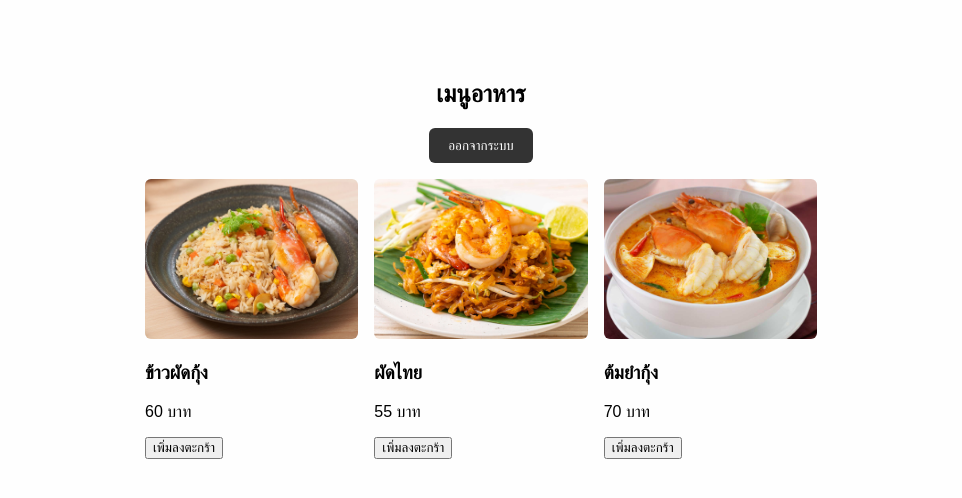
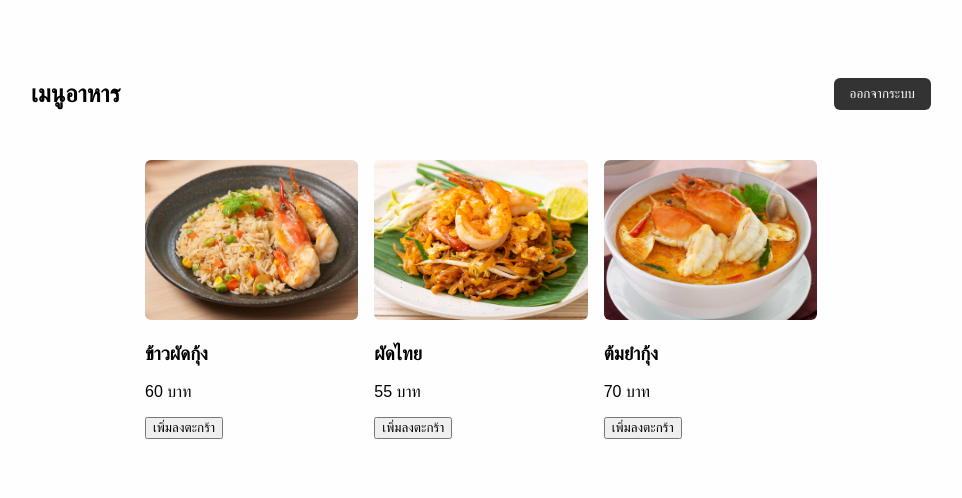
Before and after one commit to Setsukun1997/Food-order-sim, a React (Vite) app in the folder frontend/: page / in a window 1280 px wide. Shown: the top 498 px of the page, without its empty margins (159-1121 px from the left). Built offline with nearby package versions, Linux system fonts and the light colour scheme; sample sign-in values are in the browser's storage.

Commit message:
Update Menu.css

```diff
--- a/frontend/src/styles/Menu.css
+++ b/frontend/src/styles/Menu.css
@@ -1,4 +1,5 @@
 .menu-container {
+  background-color: #fefefe;
   padding: 20px;
   max-width: 900px;
   margin: 0 auto;
@@ -26,18 +27,21 @@
   max-height: 300px;
   overflow: hidden;
 }
+.menu-header {
+  display: flex;
+  justify-content: space-between;
+  align-items: center;
+  margin-bottom: 2rem;
+}
+
 .logout-button {
-  margin: 1rem auto;
-  display: block;
-  padding: 0.6rem 1.2rem;
   background-color: #333;
   color: white;
+  padding: 0.5rem 1rem;
   border: none;
   border-radius: 6px;
   cursor: pointer;
-  transition: background-color 0.2s ease;
 }
-
 .logout-button:hover {
   background-color: #555;
 }
```
